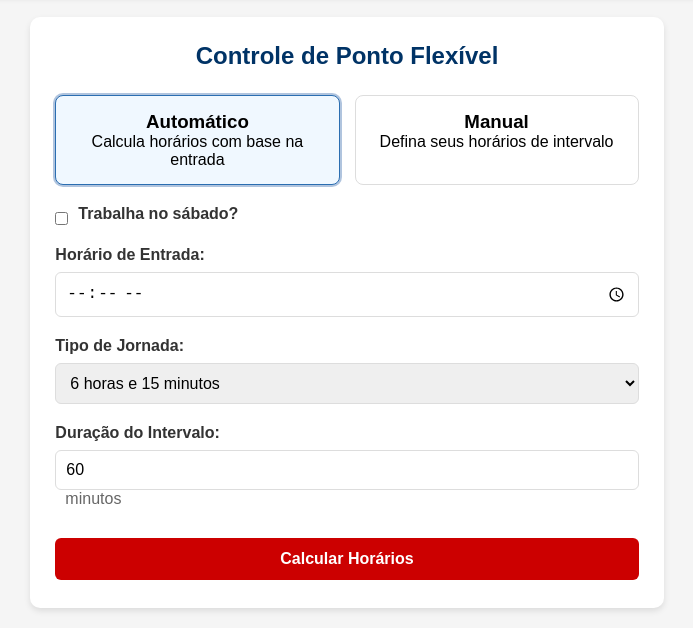
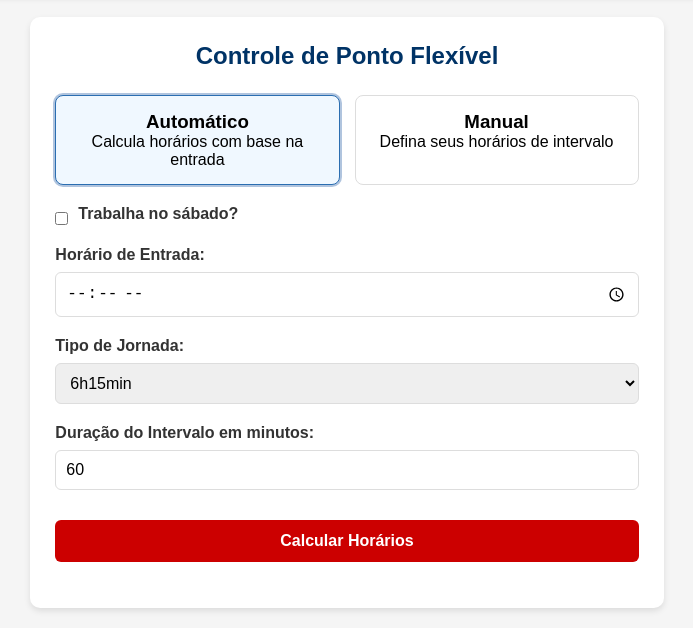
Before and after one commit to Record-Guaiba/Controle-de-Ponto, a plain HTML site: page ponto.html in a window 1280 px wide. Shown: the part 172-800 px from the top of the page, without its empty margins (293-986 px from the left). Drawn offline with Linux system fonts and the light colour scheme.

Commit message:
ponto.html

```diff
--- a/ponto.html
+++ b/ponto.html
@@ -271,17 +271,16 @@
                 <div class="form-group">
                     <label for="jornada-type">Tipo de Jornada:</label>
                     <select id="jornada-type">
-                        <option value="6.25">6 horas e 15 minutos</option>
-                        <option value="7.2">7 horas e 12 minutos</option>
-                        <option value="9.8">9 horas e 48 minutos</option>
+                        <option value="6.25">6h15min</option>
+                        <option value="7.2">7h12min</option>
                         <option value="9">9 horas (sábado)</option>
+                        <option value="9.8">9h48min</option>
                     </select>
                 </div>
 
                 <div class="form-group">
-                    <label for="intervalo-auto">Duração do Intervalo:</label>
+                    <label for="intervalo-auto">Duração do Intervalo em minutos:</label>
                     <input type="number" id="intervalo-auto" min="15" max="120" step="15" value="60">
-                    <span>minutos</span>
                 </div>
             </div>
 
@@ -309,10 +308,10 @@
                 <div class="form-group">
                     <label for="jornada-type-manual">Tipo de Jornada:</label>
                     <select id="jornada-type-manual">
-                        <option value="6.25">6 horas e 15 minutos</option>
-                        <option value="7.2">7 horas e 12 minutos</option>
-                        <option value="9.8">9 horas e 48 minutos</option>
+                        <option value="6.25">6h15min</option>
+                        <option value="7.2">7h12min</option>
                         <option value="9">9 horas (sábado)</option>
+                        <option value="9.8">9h48min</option>
                     </select>
                 </div>
             </div>
```
